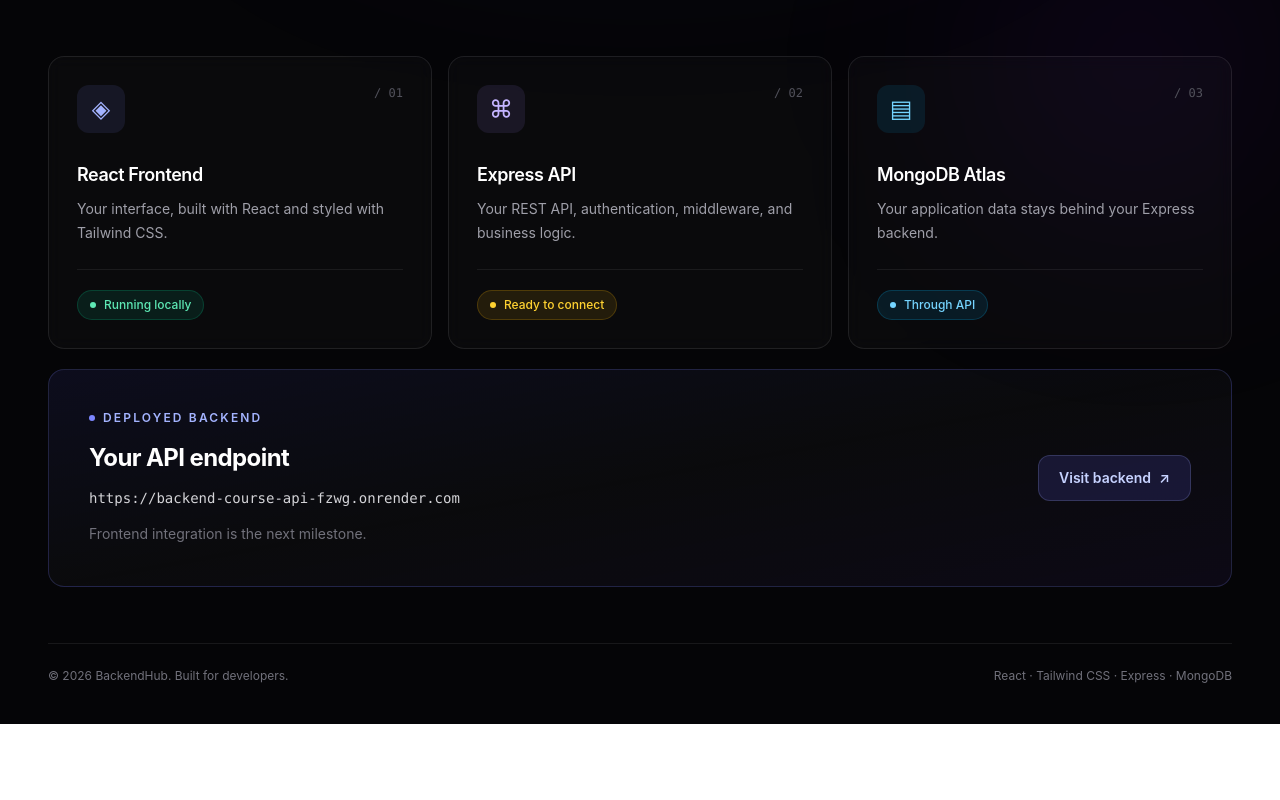
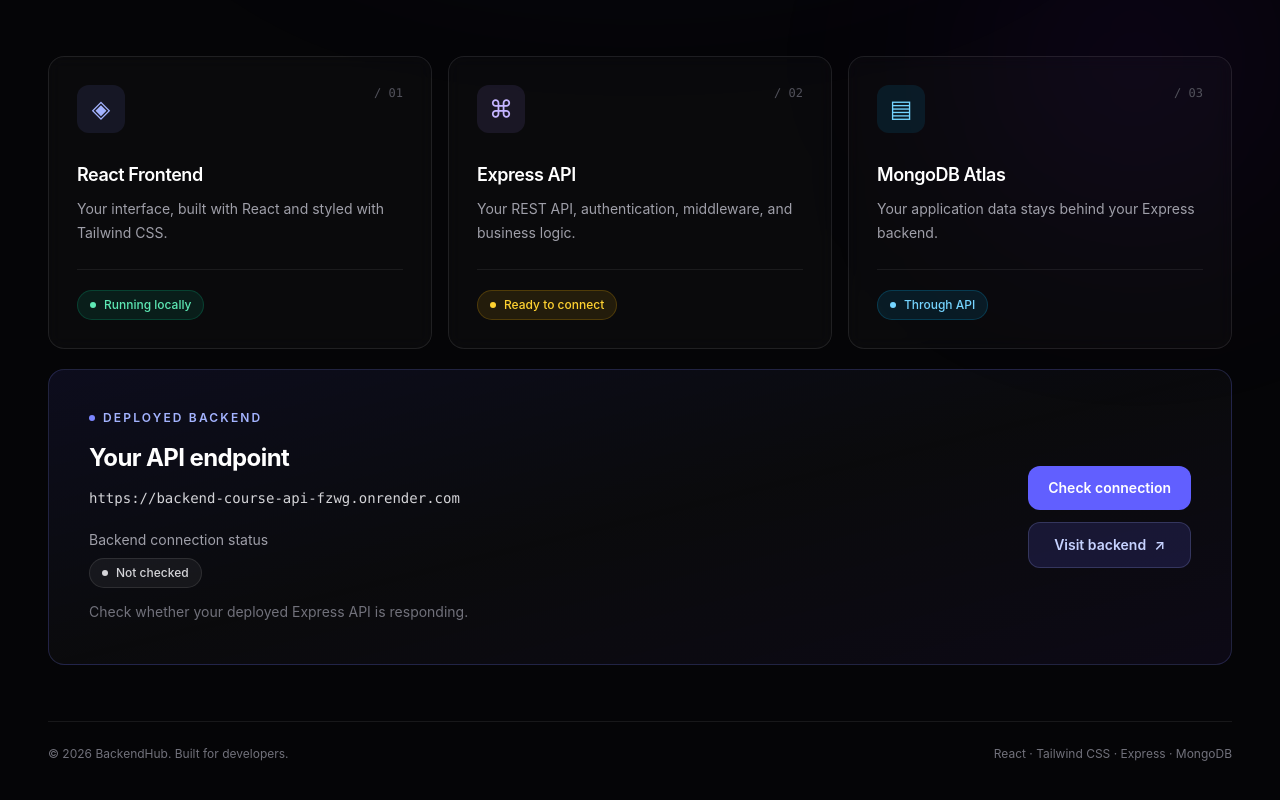
Before and after one commit to tonystarknew3000-dot/backendhub-frontend, a React app: page / in a window 1280 px wide. Shown: the part 583-1383 px from the top of the page. Before the commit the page ends 1307 px from the top, so only its background shows below. Built offline with nearby package versions, Linux system fonts and the light colour scheme; the HTML template or start-up script is replaced by a standard one.

Commit message:
Connect frontend to live backend health check

```diff
--- a/src/App.jsx
+++ b/src/App.jsx
@@ -1,4 +1,38 @@
+import { useState, useEffect } from "react";
+
 function App() {
+  const [backendStatus, setBackendStatus] = useState("not-checked");
+  const [isChecking, setIsChecking] = useState(false);
+  const [lastChecked, setLastChecked] = useState("");
+
+  const checkBackendConnection = async () => {
+    setIsChecking(true);
+
+    try {
+      const response = await fetch(
+        "https://backend-course-api-fzwg.onrender.com/health",
+      );
+
+      if (!response.ok) {
+        throw new Error("Backend health check failed");
+      }
+
+      const data = await response.json();
+
+      if (data.success === true) {
+        setBackendStatus("connected");
+      } else {
+        setBackendStatus("failed");
+      }
+    } catch (error) {
+      console.error("Backend connection error:", error);
+      setBackendStatus("failed");
+    } finally {
+      setIsChecking(false);
+      setLastChecked(new Date().toLocaleTimeString());
+    }
+  };
+
   const features = [
     {
       number: "01",
@@ -147,6 +181,7 @@
           ))}
         </section>
 
+
         {/* API endpoint */}
         <section className="mt-5 overflow-hidden rounded-2xl border border-indigo-400/20 bg-gradient-to-br from-indigo-500/[0.09] via-white/[0.025] to-violet-500/[0.06]">
           <div className="flex flex-col gap-7 p-6 sm:p-8 lg:flex-row lg:items-center lg:justify-between lg:p-10">
@@ -164,19 +199,64 @@
                 https://backend-course-api-fzwg.onrender.com
               </p>
 
+              <div className="mt-5">
+                <p className="text-sm text-zinc-400">
+                  Backend connection status
+                </p>
+
+                <span
+                  className={`mt-2 inline-flex items-center gap-2 rounded-full border px-3 py-1.5 text-xs font-medium ${
+                    backendStatus === "connected"
+                      ? "border-emerald-400/20 bg-emerald-400/10 text-emerald-300"
+                      : backendStatus === "failed"
+                        ? "border-red-400/20 bg-red-400/10 text-red-300"
+                        : backendStatus === "checking"
+                          ? "border-amber-400/20 bg-amber-400/10 text-amber-300"
+                          : "border-white/10 bg-white/5 text-zinc-300"
+                  }`}
+                >
+                  <span className="h-1.5 w-1.5 rounded-full bg-current" />
+
+                  {backendStatus === "connected"
+                    ? "Connected"
+                    : backendStatus === "failed"
+                      ? "Connection failed"
+                      : backendStatus === "checking"
+                        ? "Checking..."
+                        : "Not checked"}
+                </span>
+
+                {lastChecked && (
+                  <p className="mt-2 text-xs text-zinc-500">
+                    Last checked: {lastChecked}
+                  </p>
+                )}
+              </div>
+
               <p className="mt-3 text-sm leading-6 text-zinc-500">
-                Frontend integration is the next milestone.
+                Check whether your deployed Express API is responding.
               </p>
             </div>
+
+            <div className="flex shrink-0 flex-col gap-3 sm:flex-row lg:flex-col">
+              <button
+                type="button"
+                onClick={checkBackendConnection}
+                disabled={isChecking}
+                className="inline-flex items-center justify-center gap-2 rounded-xl bg-indigo-500 px-5 py-3 text-sm font-semibold text-white transition hover:bg-indigo-400 disabled:cursor-not-allowed disabled:opacity-60"
+              >
+                {isChecking ? "Checking..." : "Check connection"}
+              </button>
 
               <a
                 href="https://backend-course-api-fzwg.onrender.com"
                 target="_blank"
                 rel="noreferrer"
-              className="inline-flex shrink-0 items-center justify-center gap-2 rounded-xl border border-indigo-300/20 bg-indigo-500/15 px-5 py-3 text-sm font-semibold text-indigo-200 transition hover:border-indigo-300/40 hover:bg-indigo-500/25"
+                className="inline-flex items-center justify-center gap-2 rounded-xl border border-indigo-300/20 bg-indigo-500/15 px-5 py-3 text-sm font-semibold text-indigo-200 transition hover:border-indigo-300/40 hover:bg-indigo-500/25"
               >
                 Visit backend <span aria-hidden="true">↗</span>
               </a>
+            </div>
           </div>
         </section>
 
```
Lines whose indentation alone changed are shown as unchanged.
